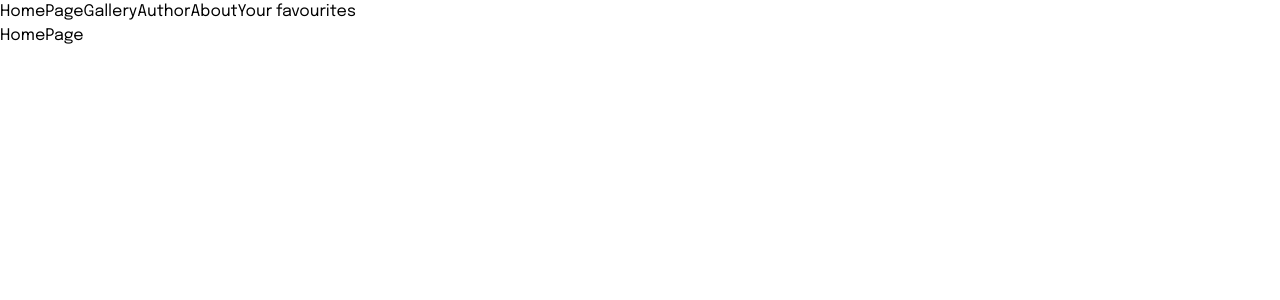
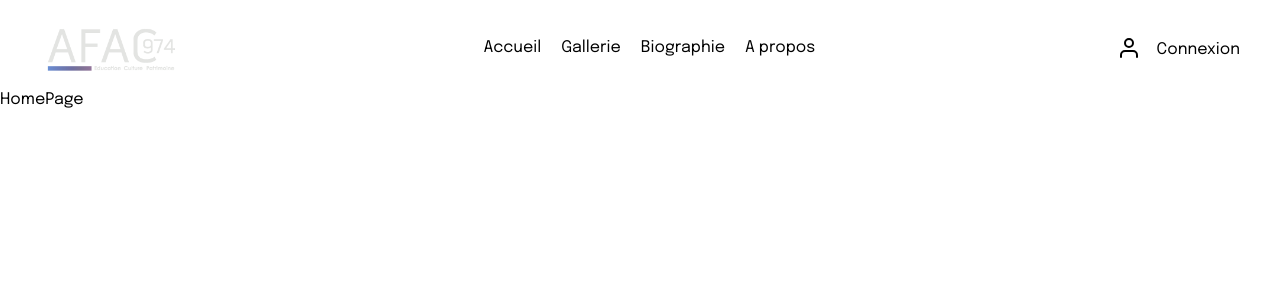
Before and after one commit to WildCodeSchool/2023-03-JS-Remote-Wild_Impact_P3_AFAC974, a React (Vite) app in the folder frontend/: page / in a window 1280 px wide. Shown: the top 300 px of the page. Built offline with nearby package versions, Linux system fonts and the light colour scheme.

Commit message:
Placement Navbar

```diff
--- a/frontend/src/components/NavBarUser.jsx
+++ b/frontend/src/components/NavBarUser.jsx
@@ -1,14 +1,26 @@
 import React from "react";
 import { Link } from "react-router-dom";
+import user from "../assets/user.svg";
+import logo from "../assets/logo.png";
 
 function NavBarUser() {
   return (
-    <div>
-      <Link to="/">HomePage</Link>
-      <Link to="/gallery">Gallery</Link>
-      <Link to="/author">Author</Link>
-      <Link to="/about">About</Link>
-      <Link to="/favourites">Your favourites</Link>
+    <div className="pt-2 pl-10">
+      <ul className="flex justify-between items-center">
+        <img className="h-20" src={logo} alt="logo" />
+        <div className="flex gap-5">
+          <Link to="/">Accueil</Link>
+          <Link to="/gallery">Gallerie</Link>
+          <Link to="/author">Biographie</Link>
+          <Link to="/about">A propos</Link>
+        </div>
+        <div className="flex items-center pr-10">
+          <img className="h-6 pr-4" src={user} alt="user" />
+          <Link className="pt-1" to="/favourites">
+            Connexion
+          </Link>
+        </div>
+      </ul>
     </div>
   );
 }
```
Also changed, not shown: frontend/src/assets/logo.png (added), frontend/src/assets/user.svg (added).
